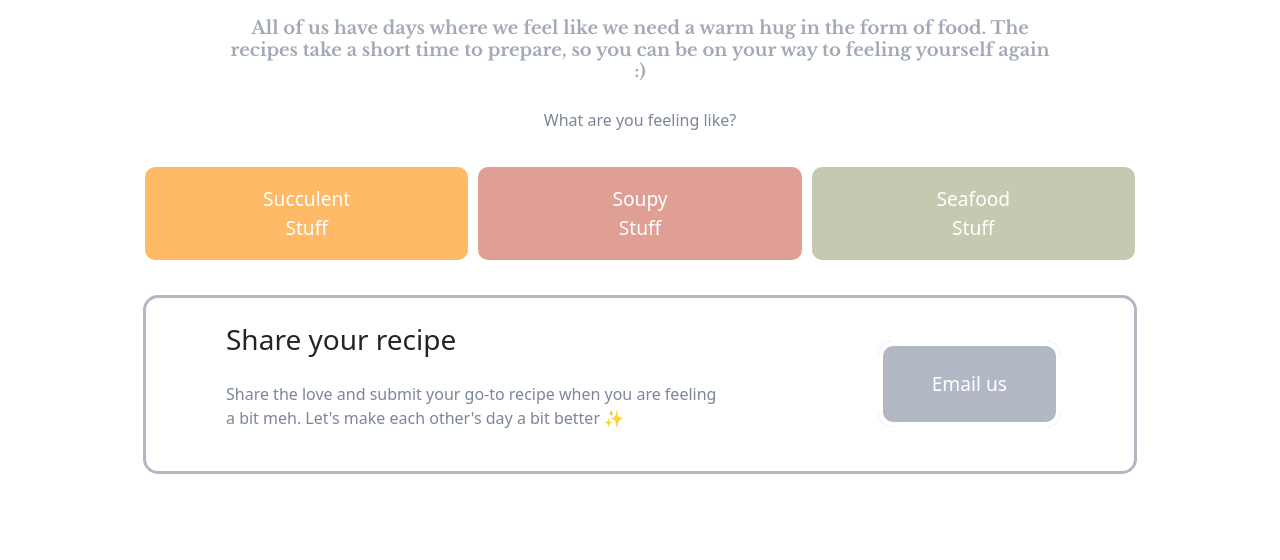
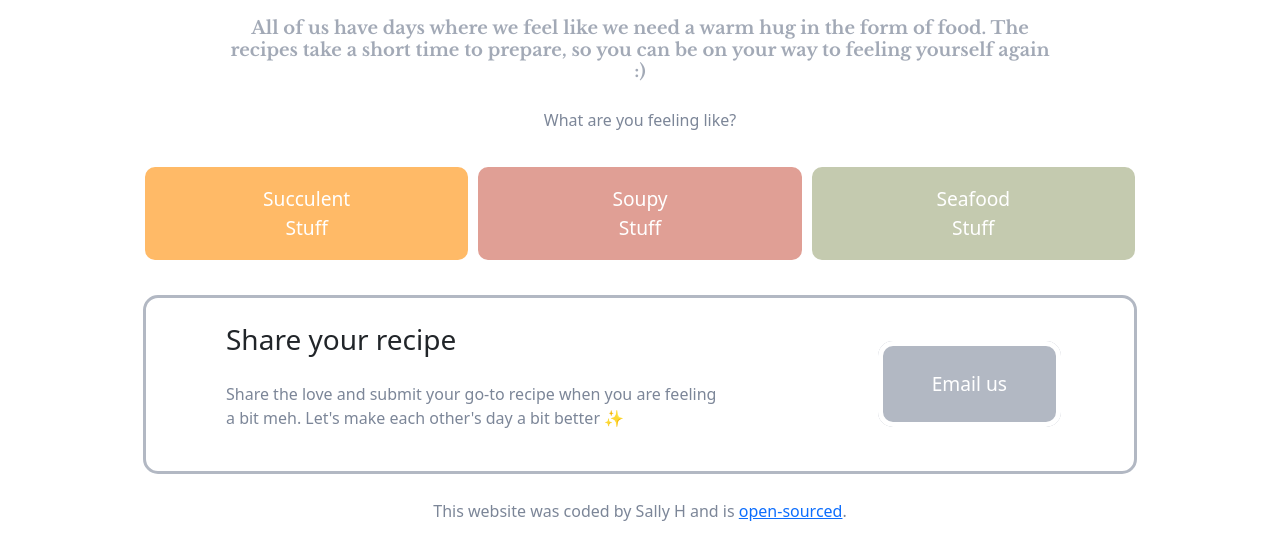
Before and after one commit to xllyh/React-ComfortCooking-Portfolio, a plain HTML site: page index.html in a window 1280 px wide. Shown: the part 472-1032 px from the top of the page. Before the commit the page ends 1001 px from the top, so only its background shows below. Drawn offline with nearby package versions, Linux system fonts and the light colour scheme.

Commit message:
added github link

```diff
--- a/index.html
+++ b/index.html
@@ -108,6 +108,9 @@
     </div>
   </div>
 </div>
+ <div class="footer-github">
+    <p>This website was coded by Sally H and is <a href="https://github.com/xllyh/React-ComfortCooking-Portfolio">open-sourced</a>.</p>
+  </div>
 
 </div>
     </div>
--- a/style.css
+++ b/style.css
@@ -137,6 +137,11 @@ p {
   color: #0d6efd;
 }
 
+.footer-github {
+  text-align: center;
+  text-decoration: wheat;
+}
+
 @media (max-width: 600px) {
   .btn {
     width: 100%;
```
Also changed, not shown: about.html (+3 -1 lines), recipes.html (+3 -0 lines).
